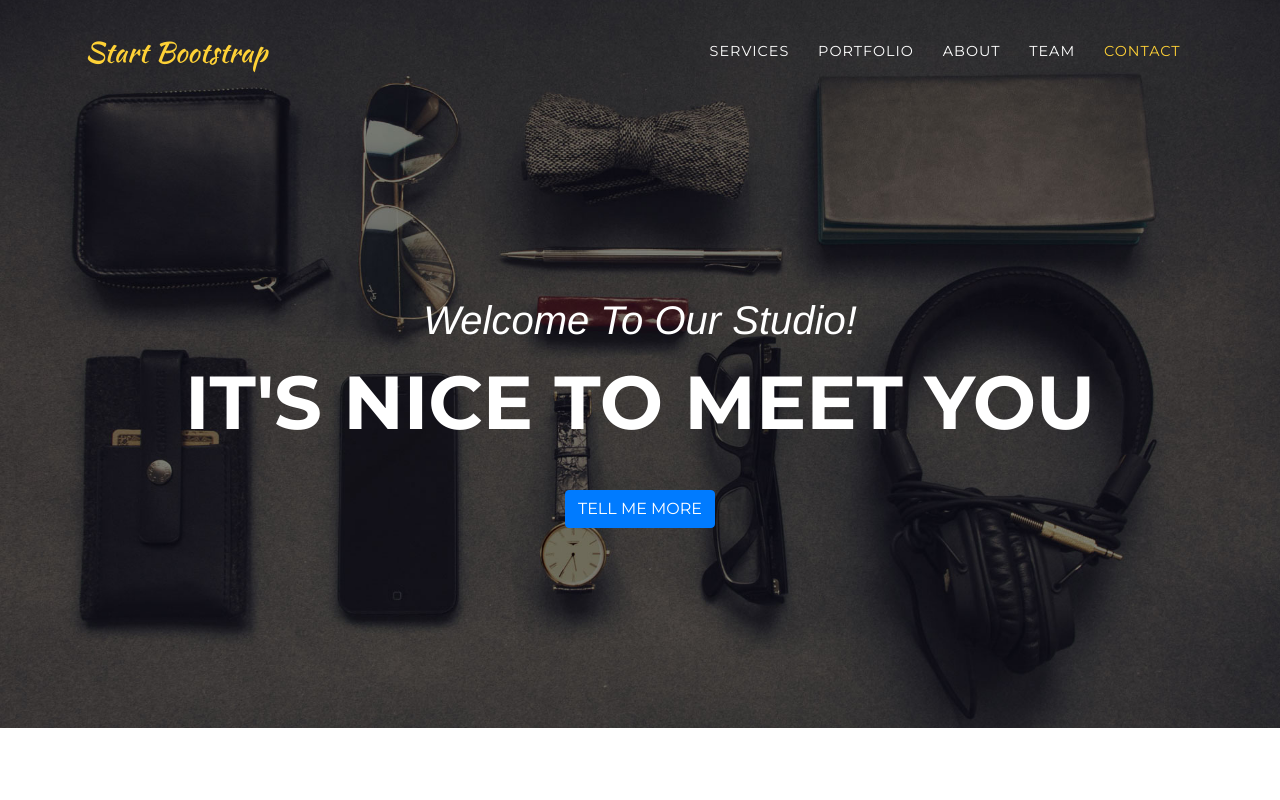
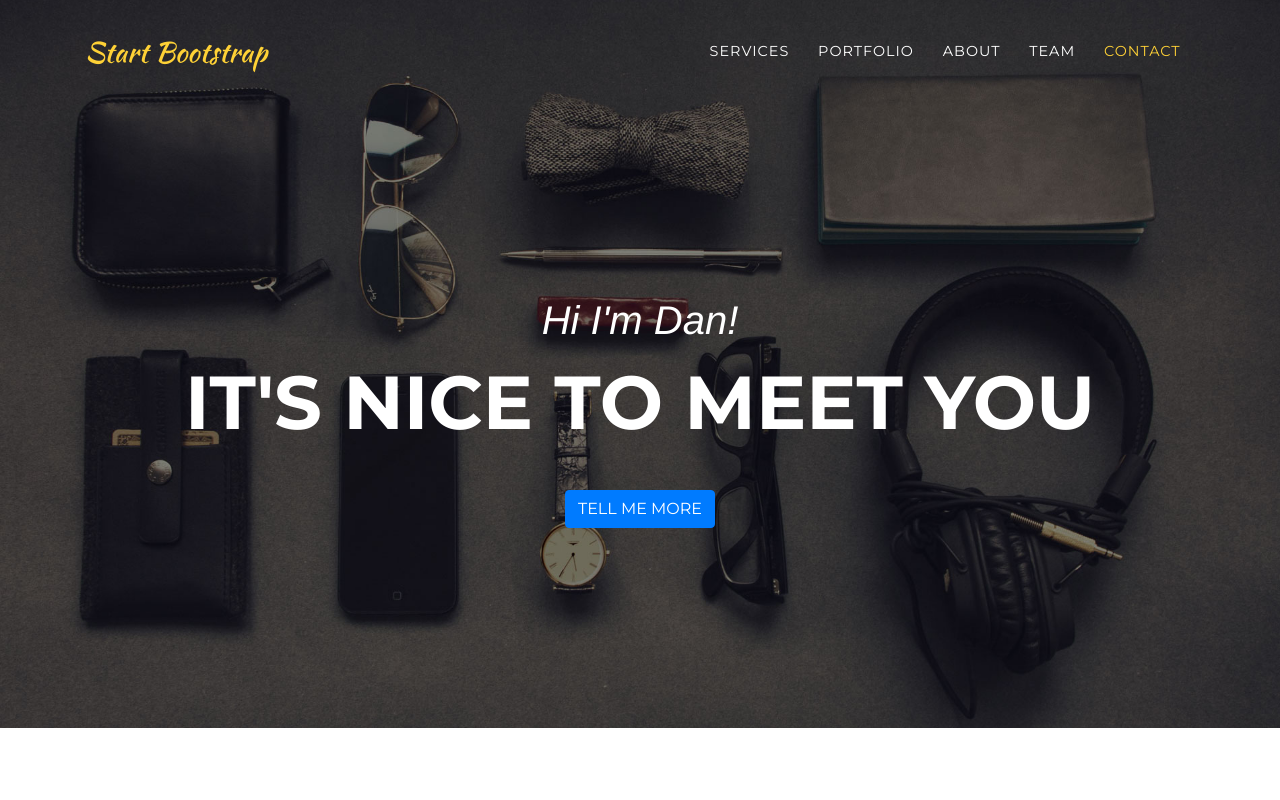
Before and after one commit to danmcconologue/danmcconologue.github.io, a website with bundled scripts: page index.html in a window 1280 px wide. Shown: the top 800 px of the page. Built offline with nearby package versions, Linux system fonts and the light colour scheme; a web font is replaced by a local one.

Commit message:
Changed title

```diff
--- a/index.html
+++ b/index.html
@@ -61,7 +61,7 @@
     <header class="masthead">
       <div class="container">
         <div class="intro-text">
-          <div class="intro-lead-in">Welcome To Our Studio!</div>
+          <div class="intro-lead-in">Hi I'm Dan!</div>
           <div class="intro-heading text-uppercase">It's Nice To Meet You</div>
           <a class="btn btn-primary btn-xl text-uppercase js-scroll-trigger" href="#services">Tell Me More</a>
         </div>
```
